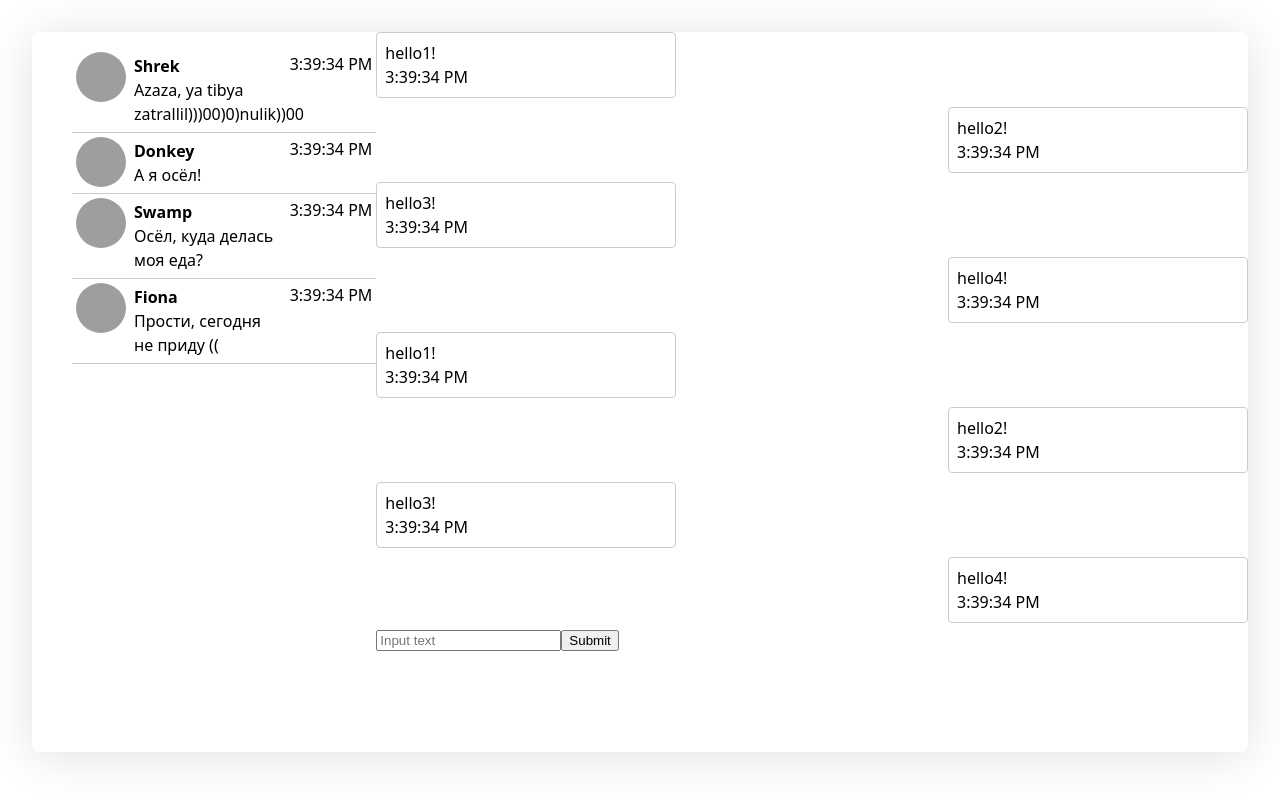
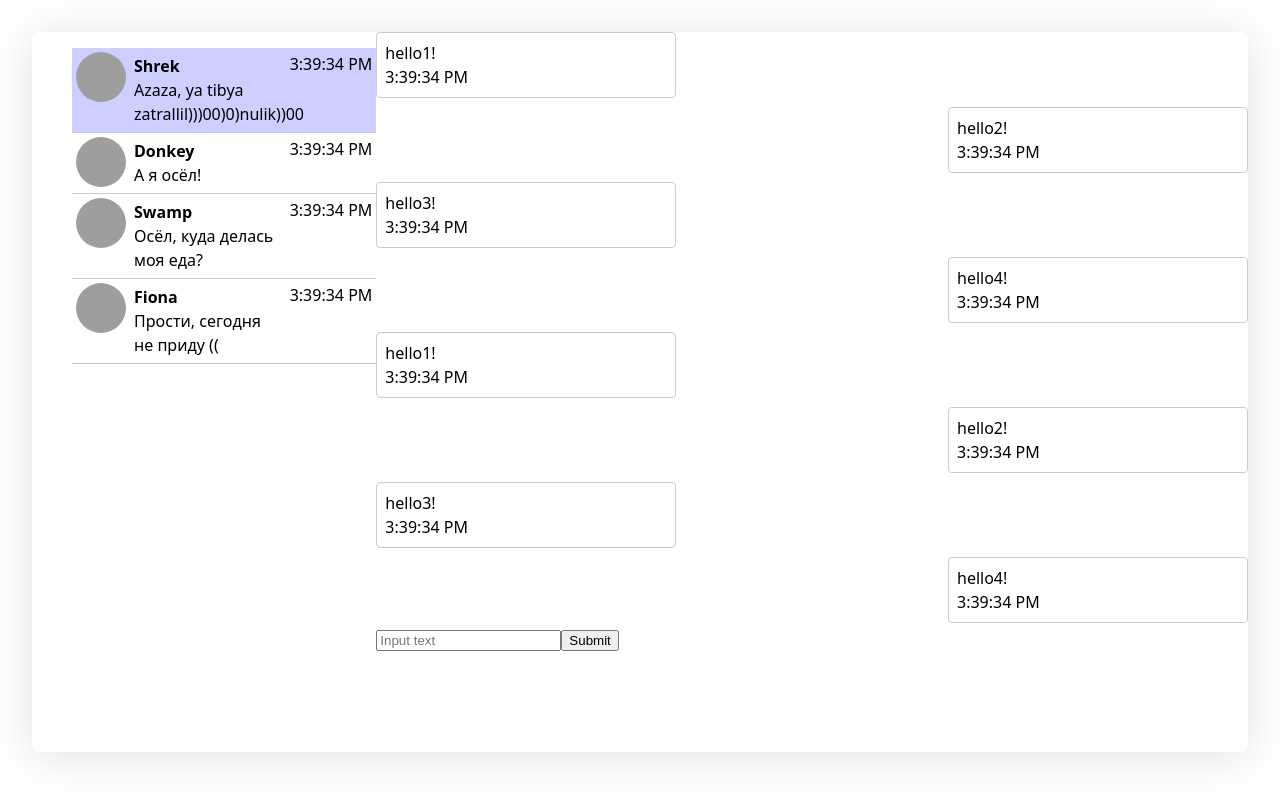
Before and after one commit to education-vk-company/frontend-2025, a React (Vite) app: page / in a window 1280 px wide. Built offline with nearby package versions, Linux system fonts and the light colour scheme; grey boxes are pictures that could not be loaded.

Commit message:
my-super-chat-react: added scss, active chat

```diff
--- a/package.json
+++ b/package.json
@@ -24,6 +24,7 @@
     "eslint-plugin-react-hooks": "^5.2.0",
     "eslint-plugin-react-refresh": "^0.4.22",
     "globals": "^16.4.0",
+    "sass-embedded": "^1.93.3",
     "vite": "^7.1.7"
   }
 }
--- a/src/App.jsx
+++ b/src/App.jsx
@@ -17,6 +17,7 @@ function App() {
       <div>
         <List
           list={chatsList}
+          activeId={activeChatID}
           linkClickCallback={(id) => {setActiveChatID(id)}}
         />
       </div>
--- a/src/components/List/List.jsx
+++ b/src/components/List/List.jsx
@@ -1,7 +1,7 @@
-import styles from './List.module.css'
+import styles from './List.module.scss'
 import classNames from 'classnames'
 
-export const List = ({ list, linkClickCallback: callback }) => {
+export const List = ({ list, linkClickCallback: callback, activeId }) => {
   const ChatItem = ({ id, avatar, nickname, text, time }) => {
     const avatarStyles = {
       backgroundImage: `url(${avatar})`,
@@ -28,7 +28,7 @@ export const List = ({ list, linkClickCallback: callback }) => {
   }
 
   const ListEl = list.map(({ id, name, lastMessage, avatar }) => (
-    <li className={classNames(styles.listItemWrapper, {[styles.listItemWrapper]: false })} key={id}>
+    <li className={classNames(styles.listItemWrapper, {[styles.listItemWrapperActive]: activeId === id })} key={id}>
       <ChatItem
         id={id}
         nickname={name}
--- a/src/components/List/List.module.css
+++ b/src/components/List/List.module.scss
@@ -10,11 +10,11 @@
   &:hover {
     background-color: #ccc;
   }
-
   &Active {
     background-color: #cccfff;
   }
 }
+
 
 .chatItem {
   display: flex;
```
Also changed, not shown: 1 other file (tests, documents, lock files or other folders).
